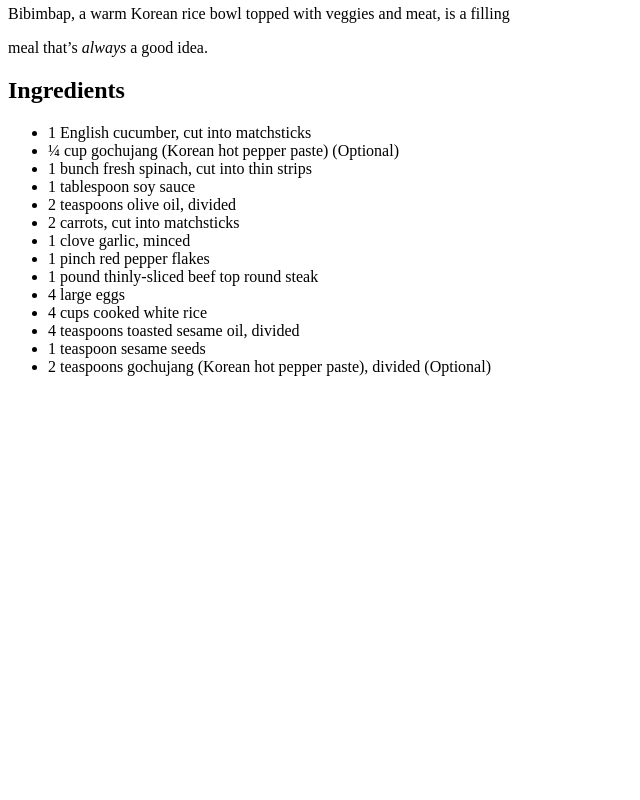
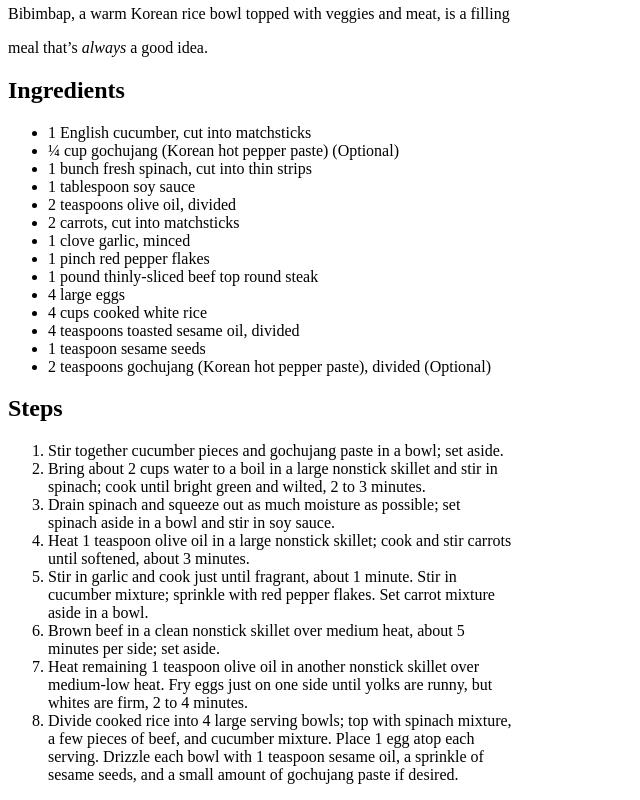
Before and after one commit to JJC28/odin-recipes, a plain HTML site: page recipes/bibimbap.html in a window 1280 px wide. Shown: the part 521-1321 px from the top of the page, without its empty margins (0-640 px from the left). Before the commit the page ends 913 px from the top, so only its background shows below. Drawn offline with Linux system fonts and the light colour scheme.

Commit message:
Add heading and ordered list for bibimbap recipe steps

```diff
--- a/recipes/bibimbap.html
+++ b/recipes/bibimbap.html
@@ -32,5 +32,29 @@
             <li>1 teaspoon sesame seeds</li>
             <li>2 teaspoons gochujang (Korean hot pepper paste), divided (Optional)</li>
         </ul>
+
+        <h2>Steps</h2>
+
+        <ol>
+            <li>Stir together cucumber pieces and gochujang paste in a bowl; set aside.</li>
+            <li>Bring about 2 cups water to a boil in a large nonstick skillet and stir in<br>
+                spinach; cook until bright green and wilted, 2 to 3 minutes.</li>
+            <li>Drain spinach and squeeze out as much moisture as possible; set<br>
+                spinach aside in a bowl and stir in soy sauce.</li>
+            <li>Heat 1 teaspoon olive oil in a large nonstick skillet; cook and stir carrots<br>
+                until softened, about 3 minutes.</li>
+            <li>Stir in garlic and cook just until fragrant, about 1 minute. Stir in<br>
+                cucumber mixture; sprinkle with red pepper flakes. Set carrot mixture<br>
+                aside in a bowl.</li>
+            <li>Brown beef in a clean nonstick skillet over medium heat, about 5<br>
+                minutes per side; set aside.</li>
+            <li>Heat remaining 1 teaspoon olive oil in another nonstick skillet over<br>
+                medium-low heat. Fry eggs just on one side until yolks are runny, but<br>
+                whites are firm, 2 to 4 minutes.</li>
+            <li>Divide cooked rice into 4 large serving bowls; top with spinach mixture,<br>
+                a few pieces of beef, and cucumber mixture. Place 1 egg atop each<br>
+                serving. Drizzle each bowl with 1 teaspoon sesame oil, a sprinkle of<br>
+                sesame seeds, and a small amount of gochujang paste if desired.</li>
+        </ol>
     </body>
 </html>
```
